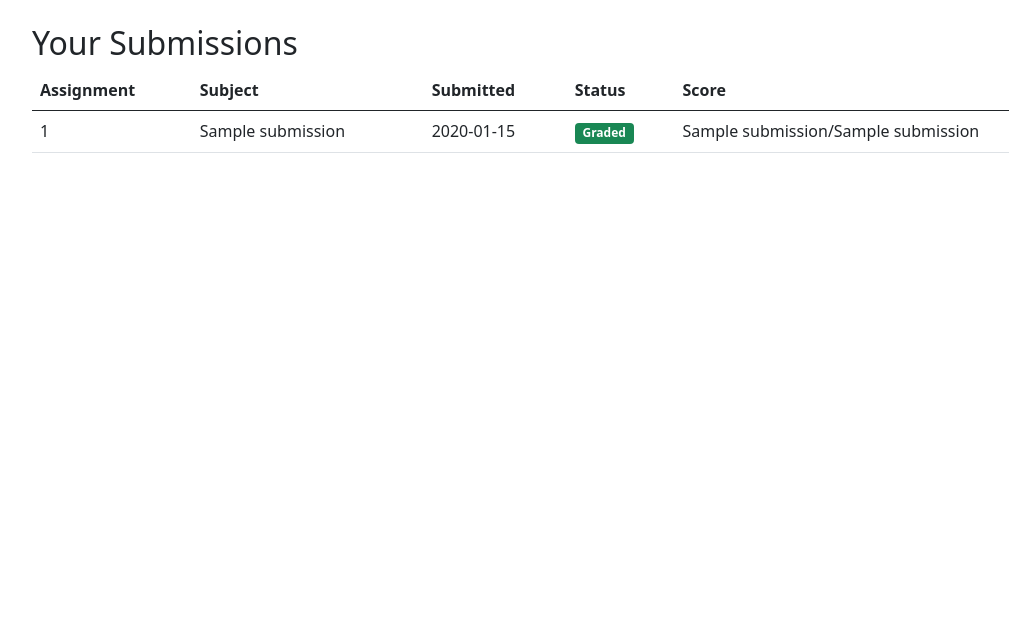
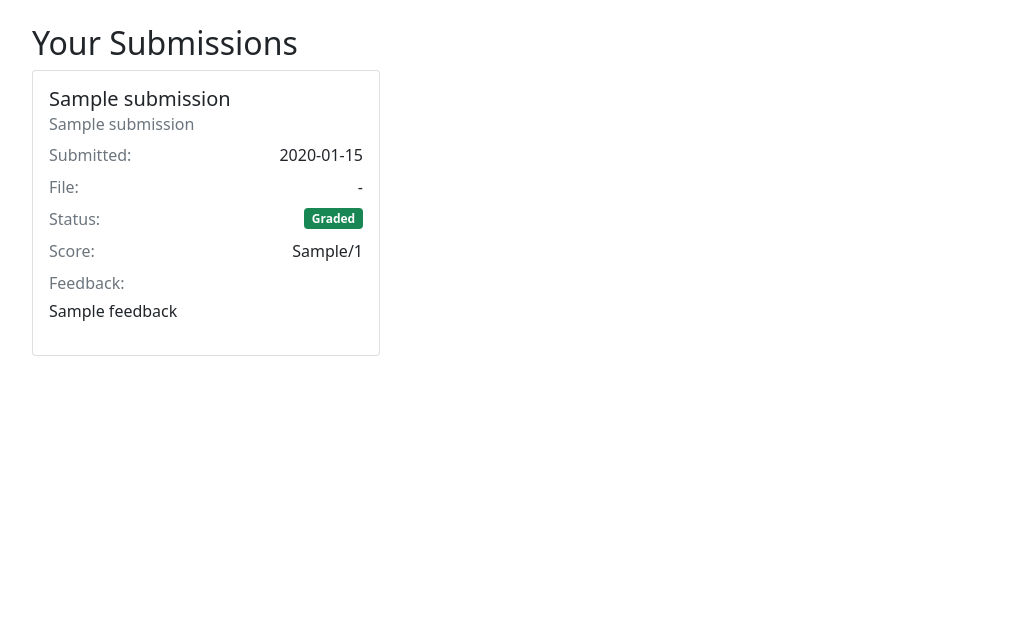
Before and after one commit to Kummirai/school, a Python web app: template templates/assignments/submissions.html in a window 1280 px wide. Shown: the part 62-682 px from the top of the page, without its empty margins (62-1071 px from the left). Run offline with Jinja, Linux system fonts and the light colour scheme; the template is opened without the code that fills it: most values are stand-ins (such as "Sample title", 1, 10 or a date in 2020).

Commit message:
Refactor assignment and submission templates to use card layout; enhance display of details and feedback

```diff
--- a/templates/assignments/submissions.html
+++ b/templates/assignments/submissions.html
@@ -4,45 +4,63 @@
 <div class="container mt-4">
     <h2>Your Submissions</h2>
 
-    <div class="table-responsive">
-        <table class="table table-hover">
-            <thead>
-                <tr>
-                    <th>Assignment</th>
-                    <th>Subject</th>
-                    <th>Submitted</th>
-                    <th>Status</th>
-                    <th>Score</th>
-                </tr>
-            </thead>
-            <tbody>
-                {% for submission in submissions %}
-                <tr>
-                    <td>{{ submission[0] }}</td>
-                    <td>{{ submission[1] }}</td>
-                    <td>{{ submission[3].strftime('%Y-%m-%d') }}</td>
-                    <td>
-                        {% if submission[4] is not none %}
-                            <span class="badge bg-success">Graded</span>
+    {% if submissions %}
+    <div class="row">
+        {% for submission in submissions %}
+        <div class="col-md-6 col-lg-4 mb-4">
+            <div class="card h-100">
+                <div class="card-body">
+                    <h5 class="card-title">{{ submission.title }}</h5>
+                    <h6 class="card-subtitle mb-2 text-muted">{{ submission.subject }}</h6>
+
+                    <div class="d-flex justify-content-between align-items-center mb-2">
+                        <span class="text-muted">Submitted:</span>
+                        <span>{{ submission.submitted_at.strftime('%Y-%m-%d') }}</span>
+                    </div>
+
+                    <div class="d-flex justify-content-between align-items-center mb-2">
+                        <span class="text-muted">File:</span>
+                        {% if submission.file_path %}
+                        <a href="{{ url_for('static', filename='uploads/' + submission.file_path.split('/')[-1]) }}"
+                            target="_blank" class="btn btn-sm btn-outline-primary">
+                            Download
+                        </a>
                         {% else %}
-                            <span class="badge bg-warning text-dark">Pending</span>
+                        <span>-</span>
                         {% endif %}
-                    </td>
-                    <td>
-                        {% if submission[4] is not none %}
-                            {{ submission[4] }}/{{ submission[5] }}
+                    </div>
+
+                    <div class="d-flex justify-content-between align-items-center mb-2">
+                        <span class="text-muted">Status:</span>
+                        {% if submission.marks_obtained is not none %}
+                        <span class="badge bg-success">Graded</span>
                         {% else %}
-                            -
+                        <span class="badge bg-warning text-dark">Pending</span>
                         {% endif %}
-                    </td>
-                </tr>
-                {% else %}
-                <tr>
-                    <td colspan="5" class="text-center">No submissions found</td>
-                </tr>
-                {% endfor %}
-            </tbody>
-        </table>
+                    </div>
+
+                    <div class="d-flex justify-content-between align-items-center mb-2">
+                        <span class="text-muted">Score:</span>
+                        {% if submission.marks_obtained is not none %}
+                        <span>{{ submission.marks_obtained }}/{{ submission.total_marks }}</span>
+                        {% else %}
+                        <span>-</span>
+                        {% endif %}
+                    </div>
+
+                    <div class="mb-2">
+                        <span class="text-muted">Feedback:</span>
+                        <p class="mt-1">{{ submission.feedback or '-' }}</p>
+                    </div>
+                </div>
+            </div>
+        </div>
+        {% endfor %}
     </div>
+    {% else %}
+    <div class="alert alert-info">
+        No submissions found.
+    </div>
+    {% endif %}
 </div>
 {% endblock %}
```
Also changed, not shown: templates/assignments/list.html (+25 -25 lines).
